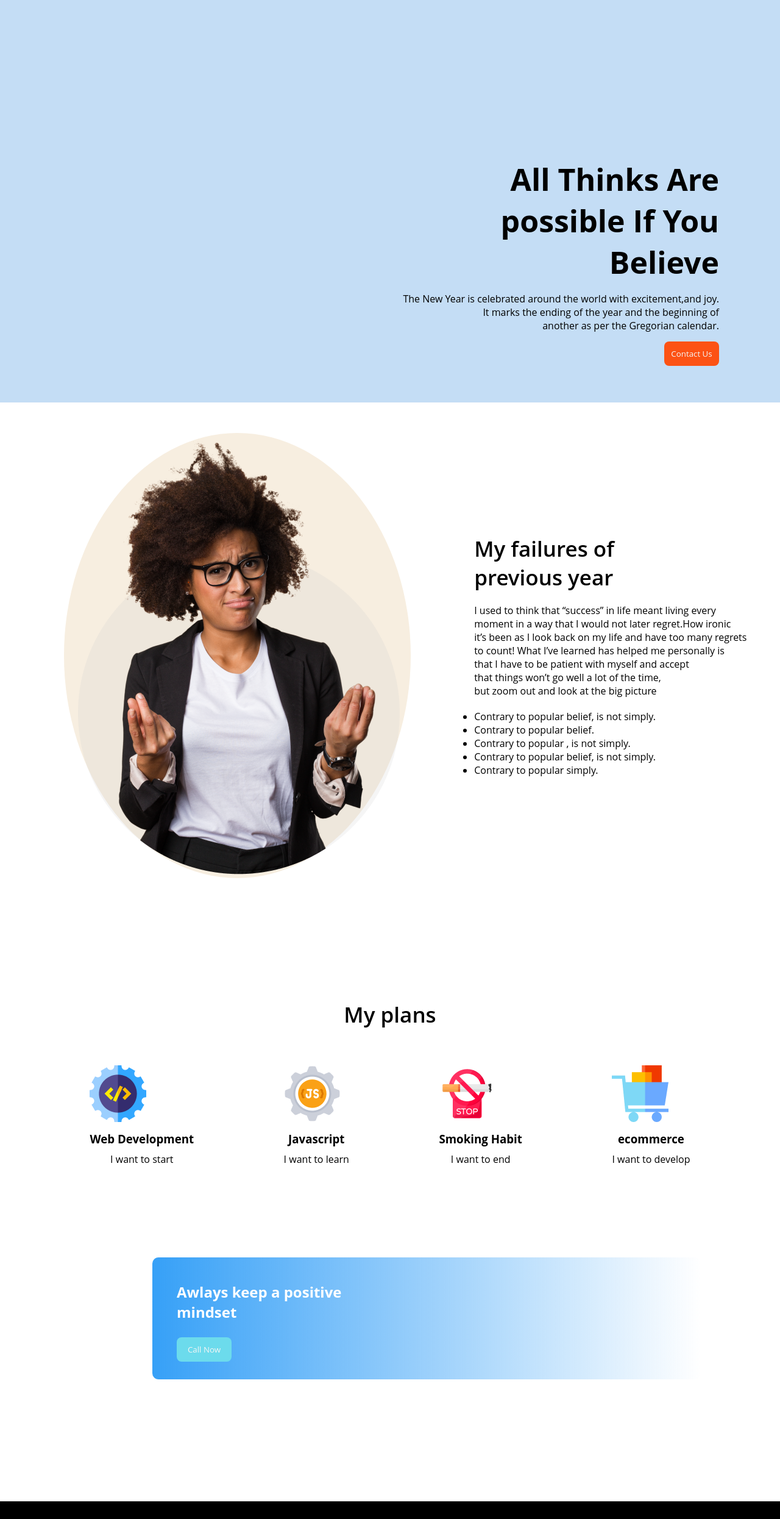
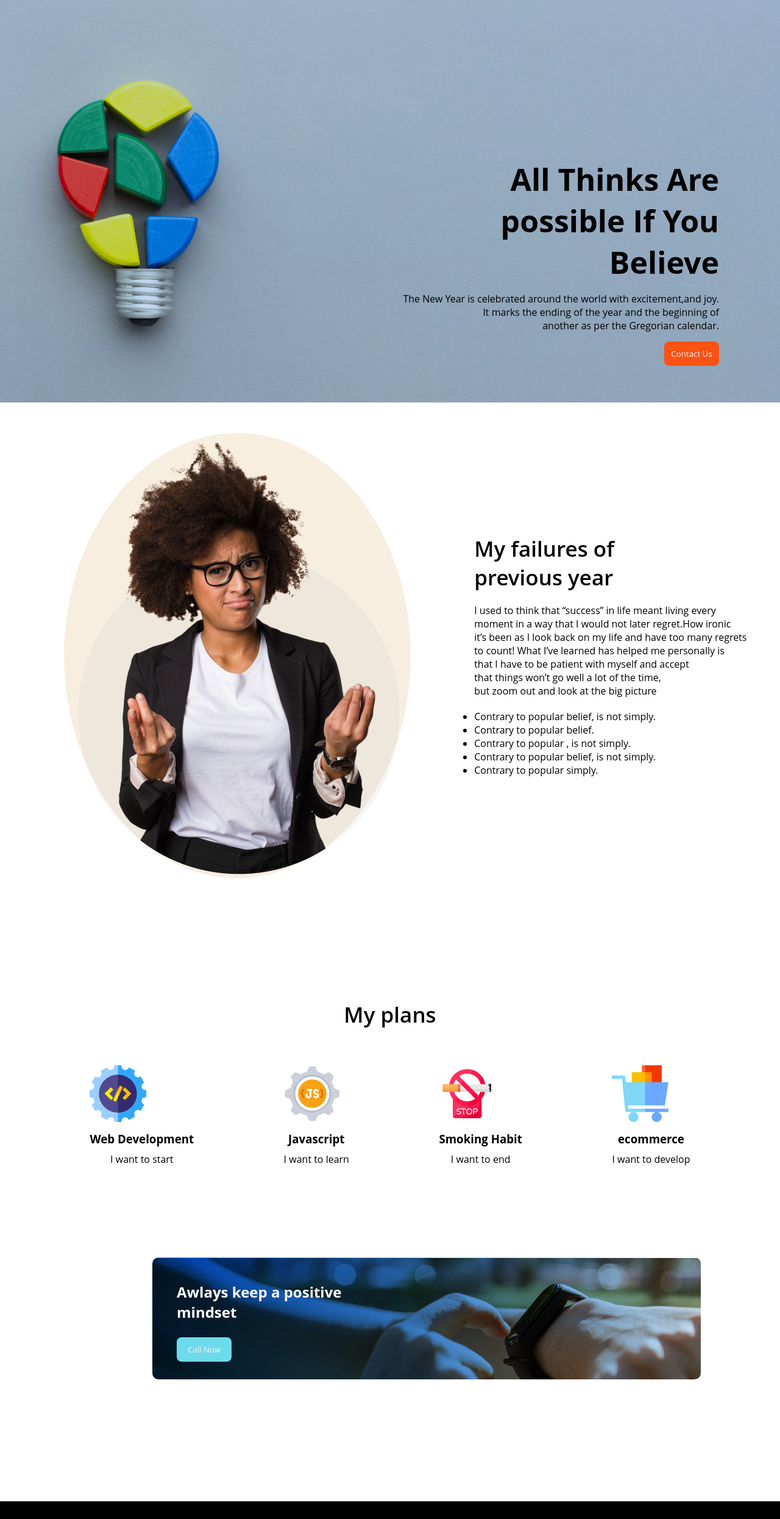
Before and after one commit to RajiulHasan1/new-year, a plain HTML site: page index.html in a window 1280 px wide. Shown: the top 2491 px of the page at 61% size. Drawn offline with Linux system fonts and the light colour scheme.

Commit message:
last part added

```diff
--- a/style/style.css
+++ b/style/style.css
@@ -8,7 +8,7 @@
 /* header */
 
 .header-banner {
-    background-image: url(./images/banner/banner2.png);
+    background-image: url(../images/banner/banner2.png);
     background-size: cover;
     background-repeat: no-repeat;
     height: 400px;
@@ -107,7 +107,7 @@
 /* section3 */
 
 .section3 {
-    background-image: url(./images/watch.png), url(./images/gradient1.png), linear-gradient(90deg, #36a0f7 0%, rgba(141, 194, 238, 0) 100%);
+    background-image: url(../images/watch.png), url(../images/gradient1.png), linear-gradient(90deg, #36a0f7 0%, rgba(141, 194, 238, 0) 100%);
     width: 900px;
     height: 200px;
     margin-left: 250px;
```
